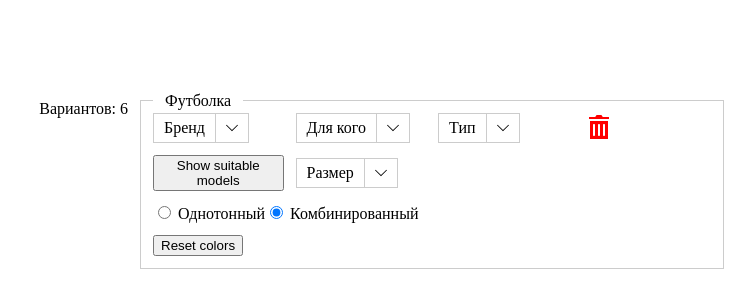
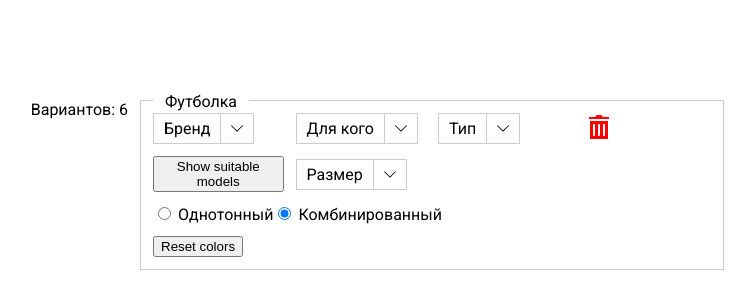
Before and after one commit to VladStepanov/t-shirt-constructor, a Vue app: page / in a window 1280 px wide. Shown: the top 308 px of the page, without its empty margins (506-1261 px from the left). Built offline with nearby package versions, Linux system fonts and the light colour scheme.

Commit message:
Added custom font

```diff
--- a/src/assets/scss/index.scss
+++ b/src/assets/scss/index.scss
@@ -1,2 +1,8 @@
 @import './libs';
 @import './vars';
+
+@import url('https://fonts.googleapis.com/css?family=Roboto&display=swap');
+
+html, body {
+  font-family: 'Roboto', sans-serif;
+}
```
